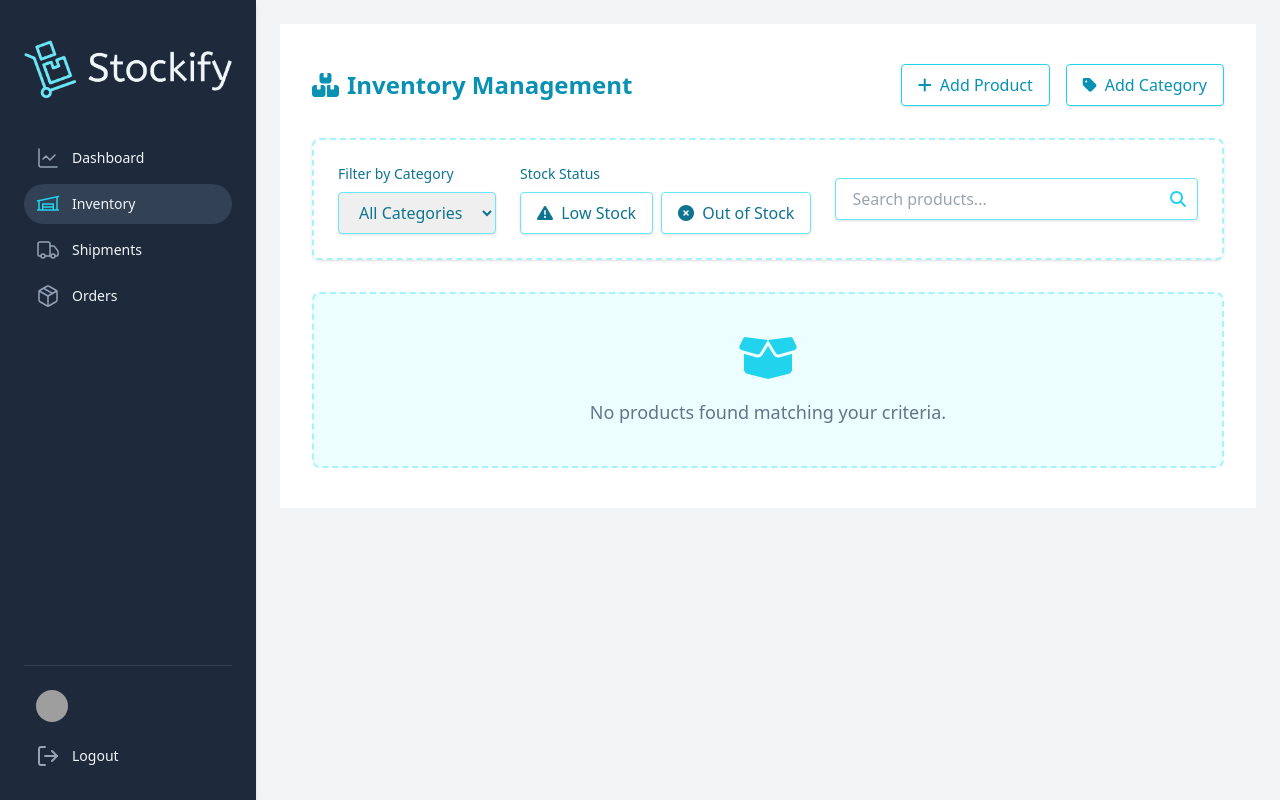
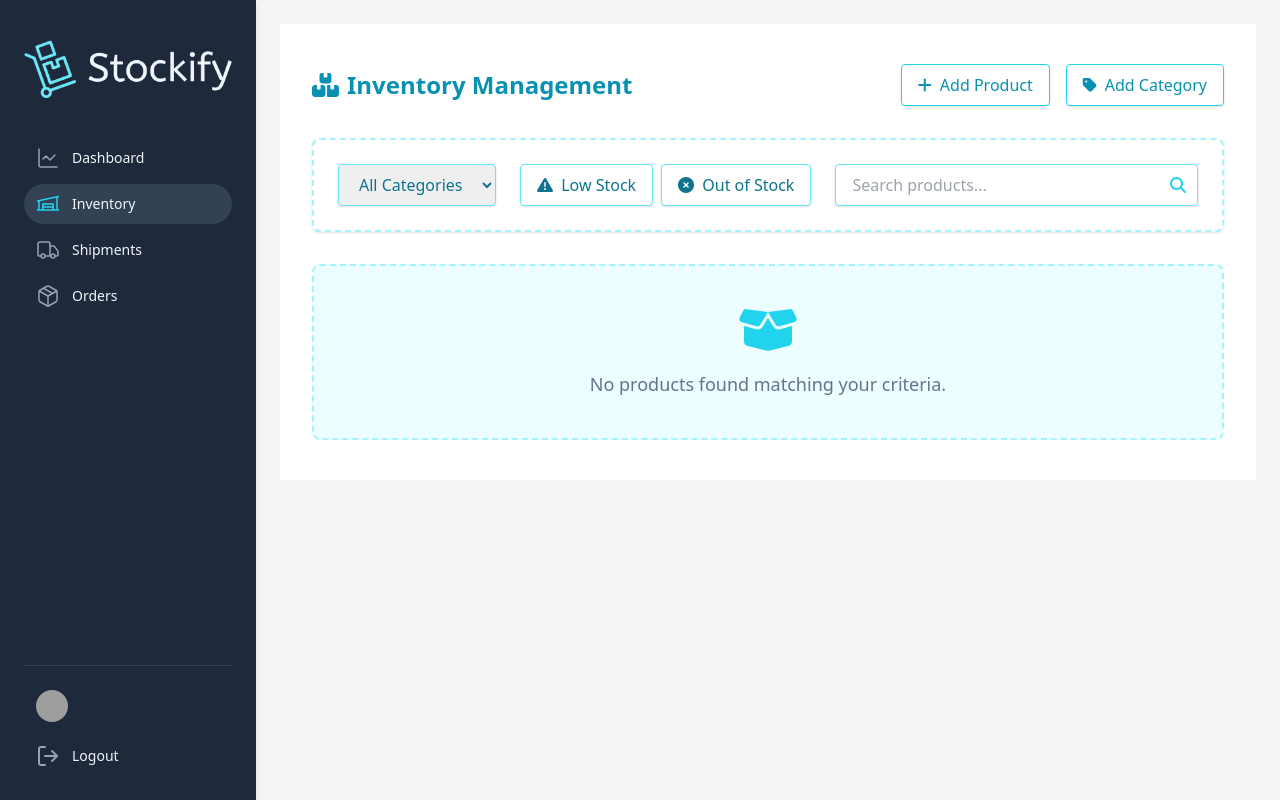
Before and after one commit to Naira98/Stockify, a Django app: page /inventory/ in a window 1280 px wide. Run offline with Django 5.2, Linux system fonts and the light colour scheme; data that the repository does not hold is empty; some libraries are stand-ins or nearby versions; grey boxes are pictures that could not be loaded.

Commit message:
refactor: remove unnecessary labels from category and stock filters in inventory template

```diff
--- a/templates/inventory/inventory.html
+++ b/templates/inventory/inventory.html
@@ -31,7 +31,6 @@
       <div class="flex flex-wrap items-center gap-6">
         <!-- Category Dropdown -->
         <div>
-          <label for="category" class="block mb-2 text-sm font-medium text-cyan-700">Filter by Category</label>
           <select id="category" name="category" class="border border-cyan-300 text-cyan-700 rounded shadow px-4 py-2 focus:ring-2 focus:ring-cyan-400 focus:border-cyan-400">
             <option value="">All Categories</option>
             {% for category in categories %}
@@ -42,7 +41,6 @@
 
         <!-- Stock Filter Buttons -->
         <div>
-          <label class="block mb-2 text-sm font-medium text-cyan-700">Stock Status</label>
           <div class="flex gap-2">
             <button id="low_stock_btn" type="button"
                     class="px-4 py-2 rounded shadow border {% if low_stock_filter %}bg-amber-100 border-amber-400 text-amber-800{% else %}bg-white border-cyan-300 text-cyan-700{% endif %} hover:bg-amber-50 transition-colors">
```
